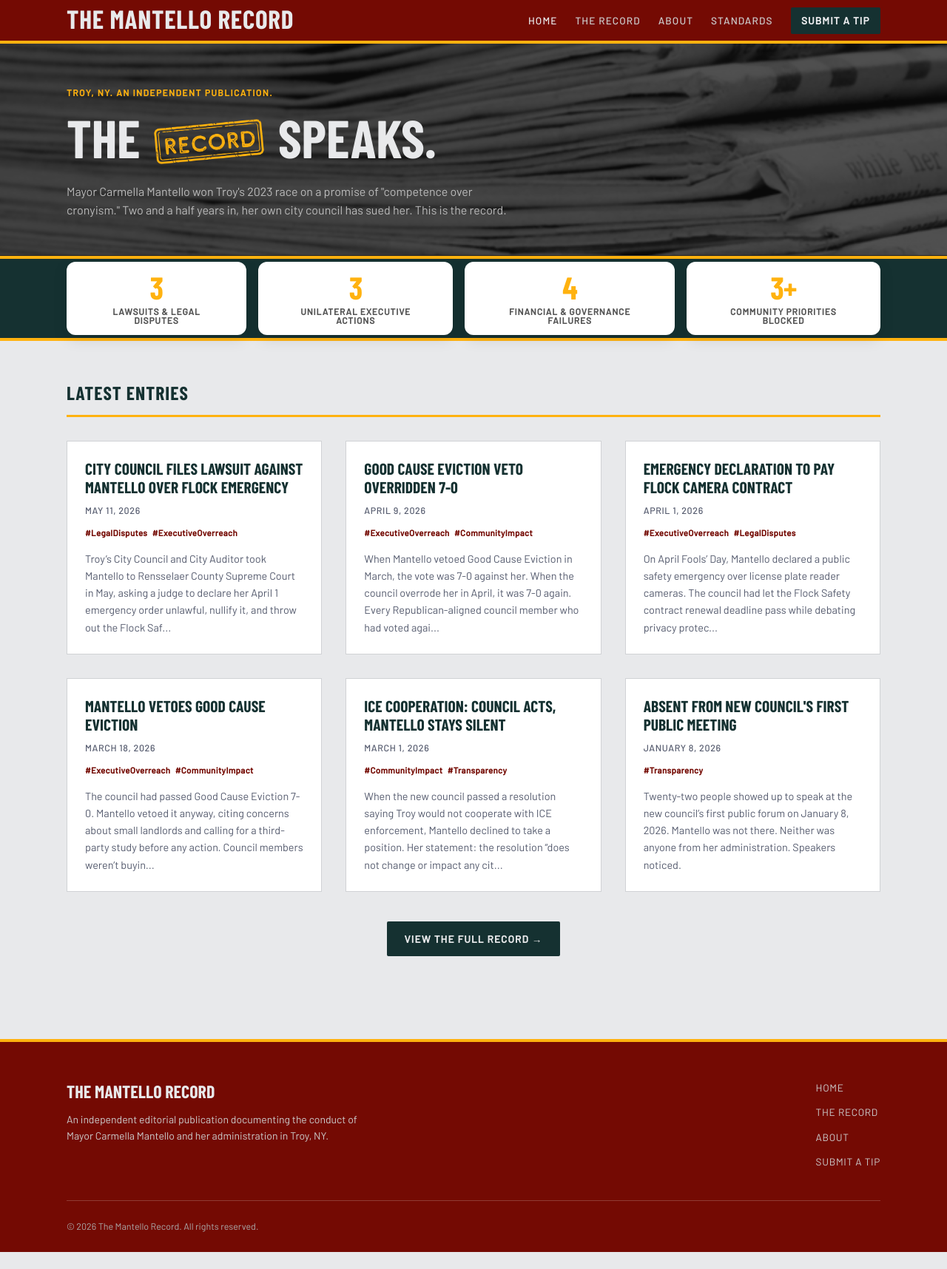
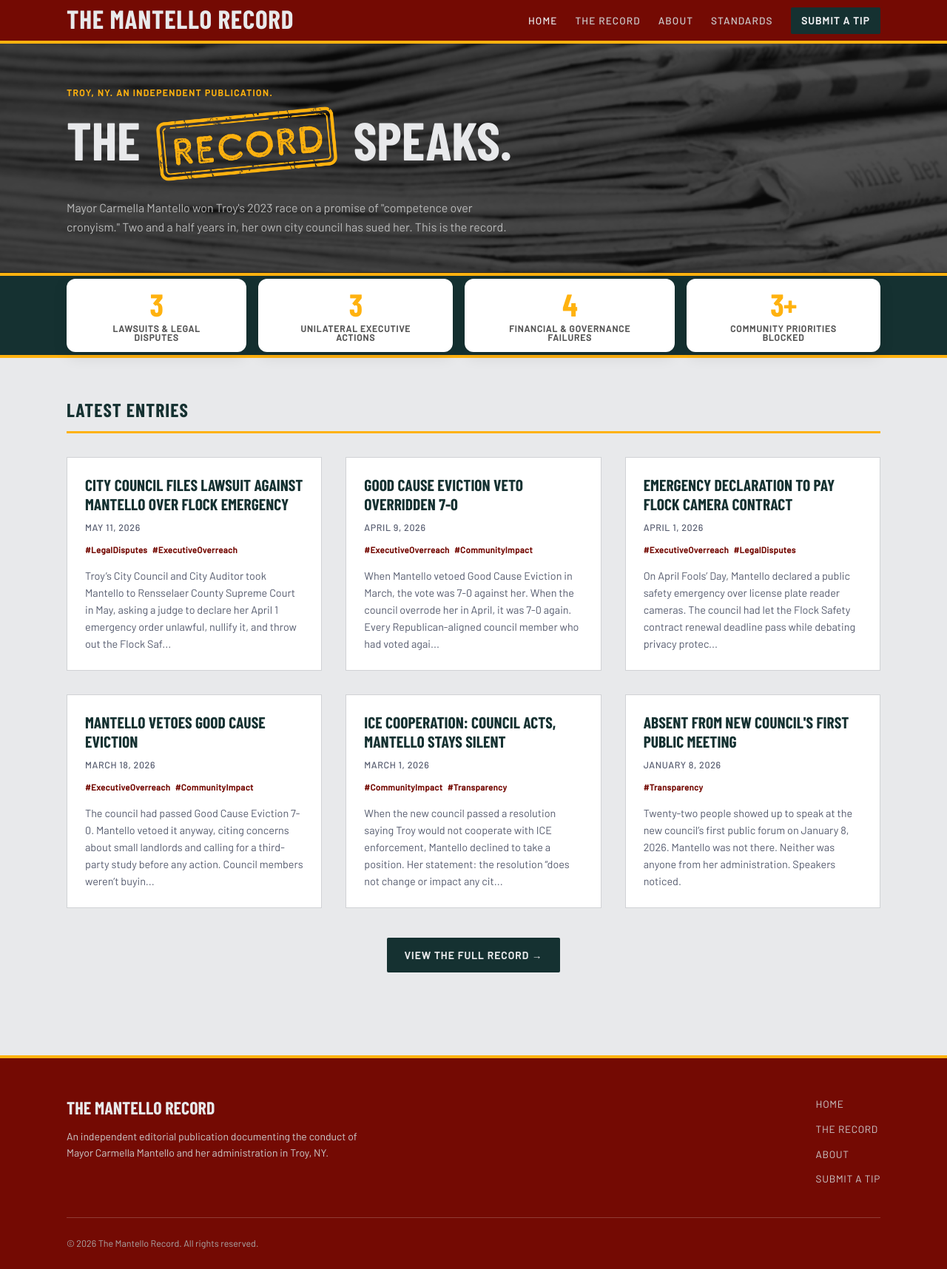
Before and after one commit to MdevitSEC/the-mantello-record, a Jekyll site: the page built from index.html, in a window 1280 px wide. Shown: the whole page at 74% size. Built offline with Jekyll 4.4.1, drawn with Linux system fonts in a browser that asks for light colours; some web fonts are replaced; before the commit the page ends 1693 px from its top, so only the background shows below that.

Commit message:
Increase hero record.png size to 1.4em
Co-Authored-By: Claude Sonnet 4.6 <noreply@anthropic.com>

```diff
--- a/assets/css/main.scss
+++ b/assets/css/main.scss
@@ -139,7 +139,7 @@ img { max-width: 100%; display: block; }
 .hero-record-img {
   display: inline-block;
   vertical-align: middle;
-  height: 0.85em;
+  height: 1.4em;
   width: auto;
   position: relative;
   top: -0.05em;
```
